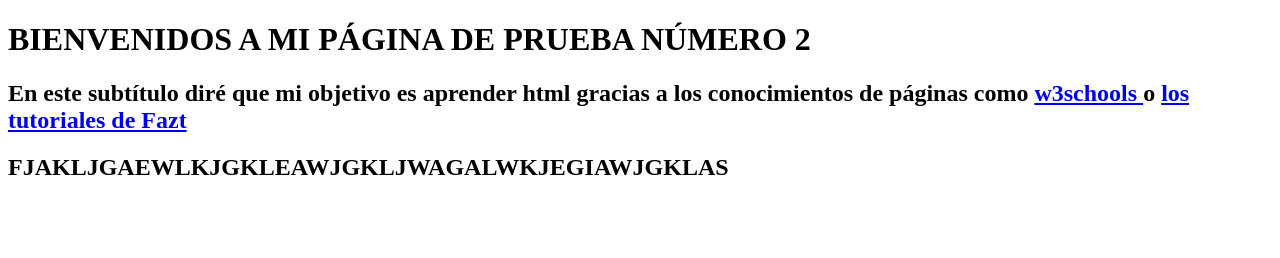
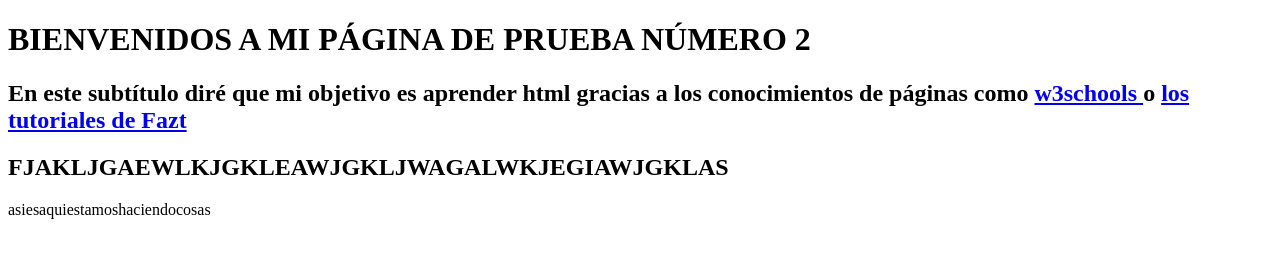
Before and after one commit to Distarche/ade-and-friends-, a plain HTML site: page index2.html in a window 1280 px wide. Drawn offline with Linux system fonts and the light colour scheme.

Commit message:
otro cambio
jfdlks

```diff
--- a/index2.html
+++ b/index2.html
@@ -13,5 +13,7 @@
 
 
 <h2> FJAKLJGAEWLKJGKLEAWJGKLJWAGALWKJEGIAWJGKLAS </h2>
+
+asiesaquiestamoshaciendocosas
 </body>
 </html>
```
